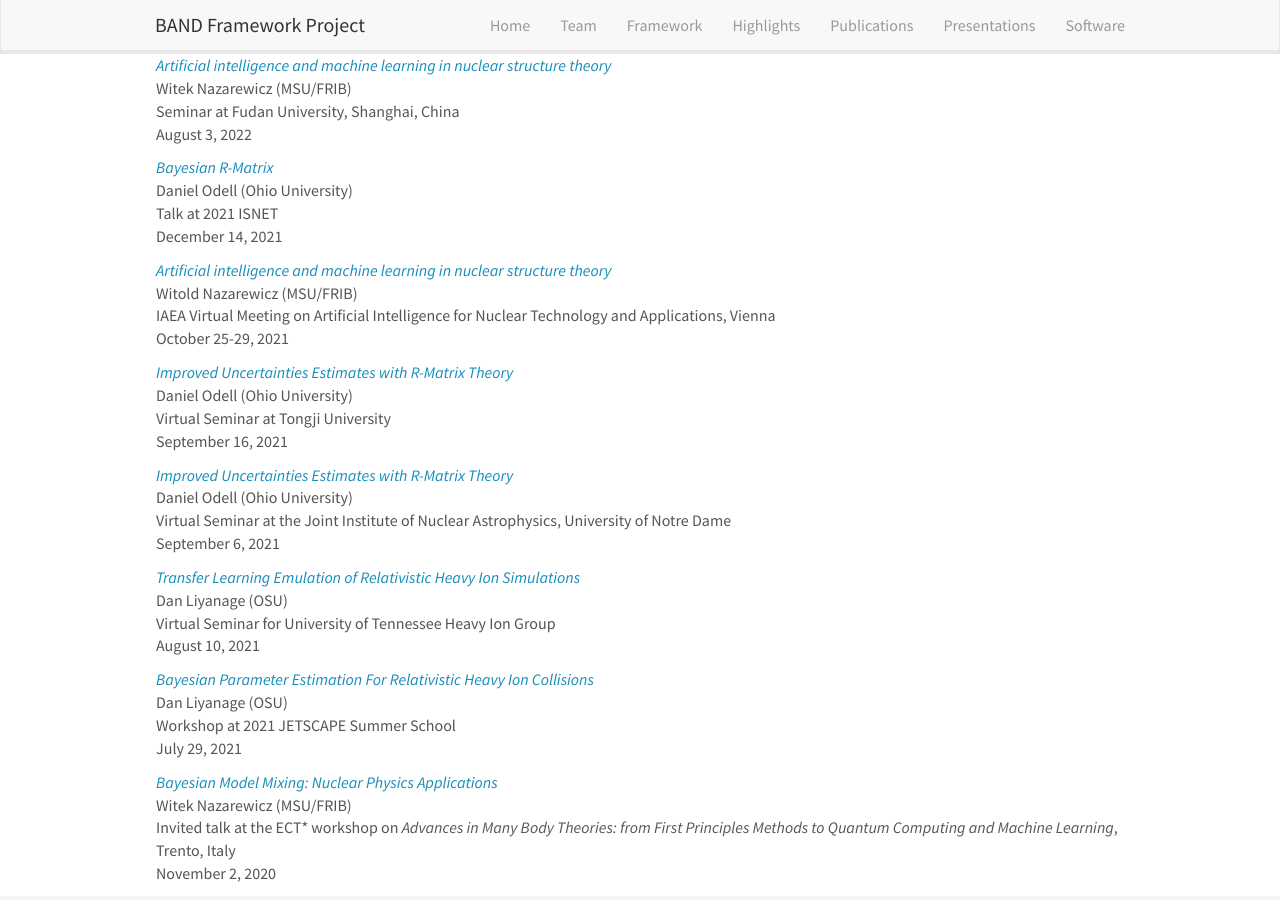
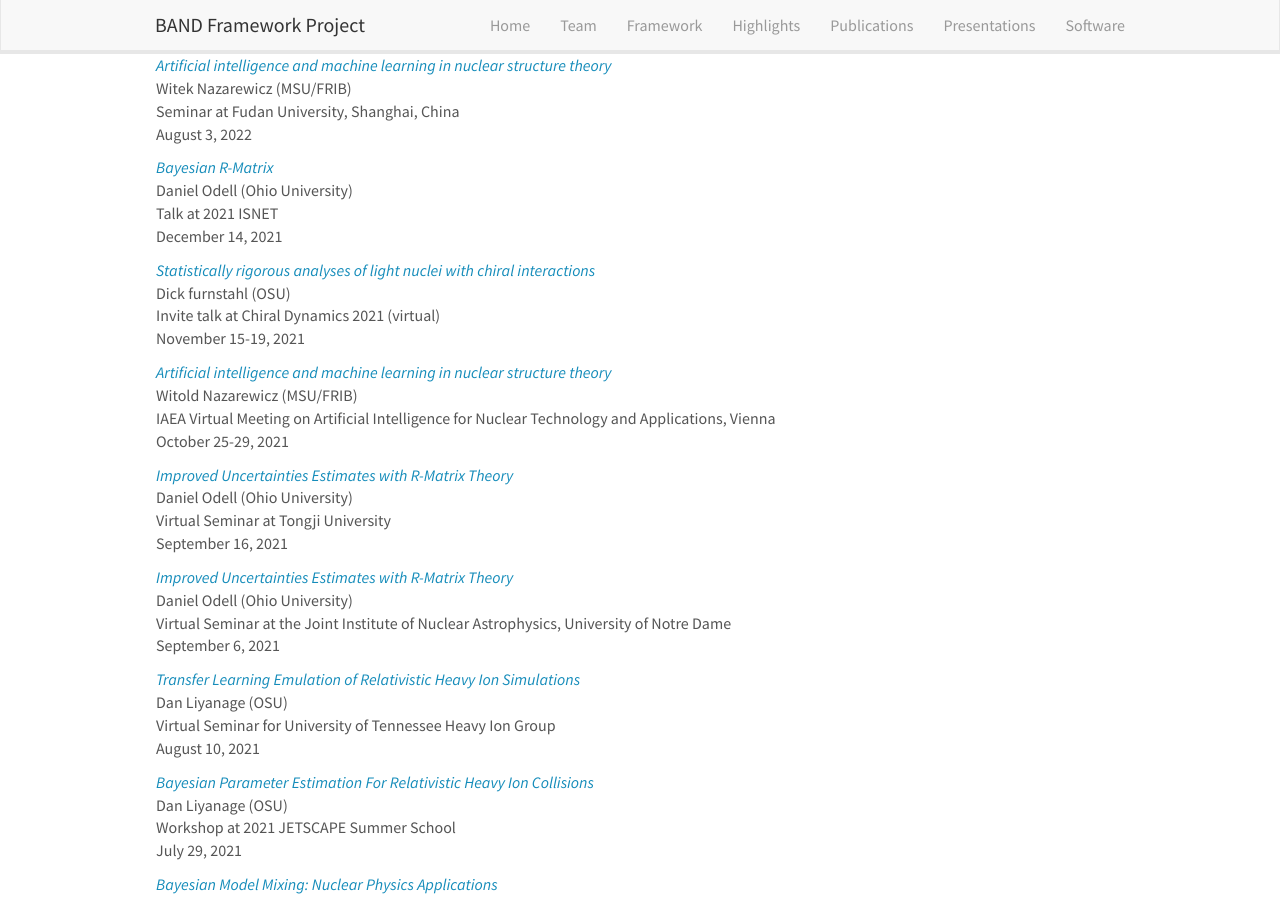
Before and after one commit to bandframework/bandframework.github.io, a Jekyll site: the page built from _pages/presentations.md, in a window 1280 px wide and 900 px high, scrolled down 1978 px. Built offline with Jekyll 4.4.1, drawn with Linux system fonts in a browser that asks for light colours; nearby versions of some CDN libraries.

Commit message:
added Dick presentation (from 11/2021)

```diff
--- a/_data/presentations.yml
+++ b/_data/presentations.yml
@@ -128,6 +128,19 @@
     url: https://www.dropbox.com/s/xqansckrp950isv/BANDComingAttractions.pdf?dl=0
   highlight: 0
   type: band
+  news2:
+
+- title: "Statistically rigorous analyses of light nuclei with chiral interactions"
+  image:
+  location: >
+    Invite talk at Chiral Dynamics 2021 (virtual)
+  date: >
+    November 15-19, 2021
+  presenter: Dick furnstahl (OSU)
+  link:
+    url: https://www.dropbox.com/s/pxwrfbppvuoz9z2/Furnstahl-CD2021.pdf?dl=0
+  highlight: 0
+  type: physics
   news2:
 
 - title: "Artificial intelligence and machine learning in nuclear structure theory"
```
